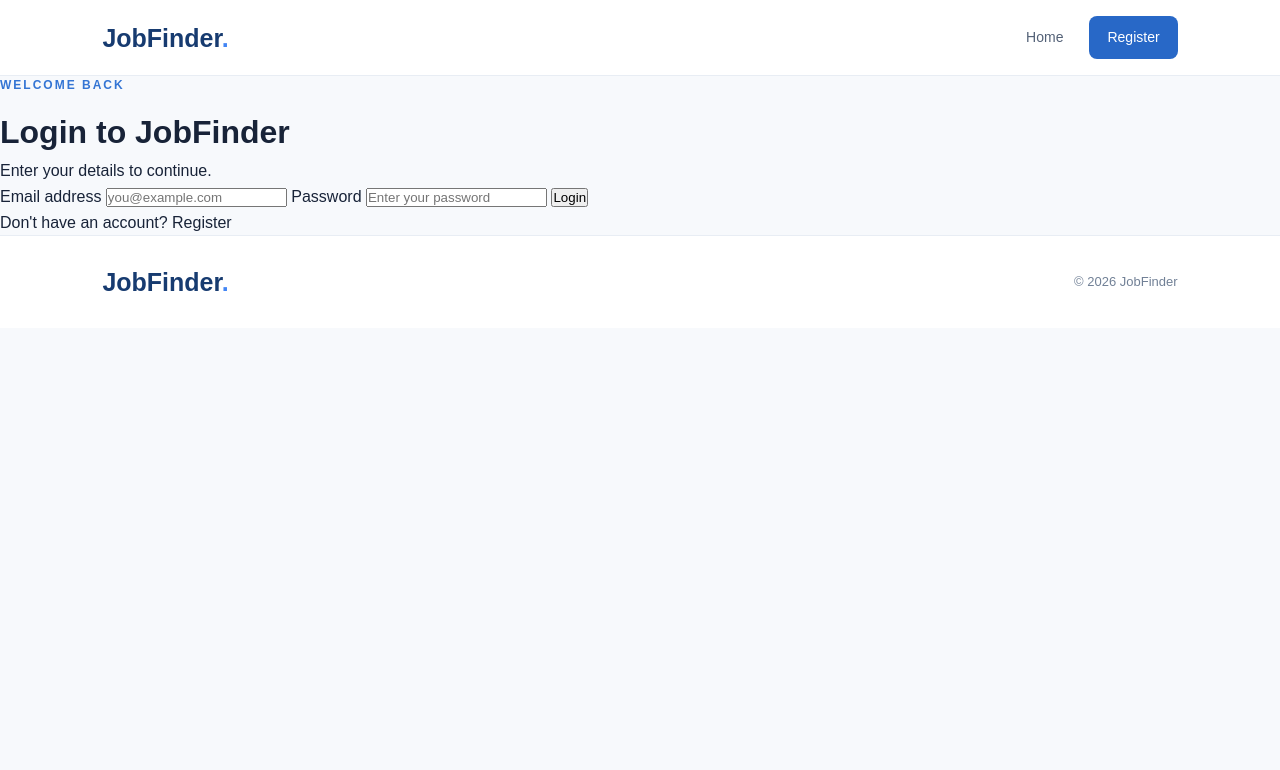
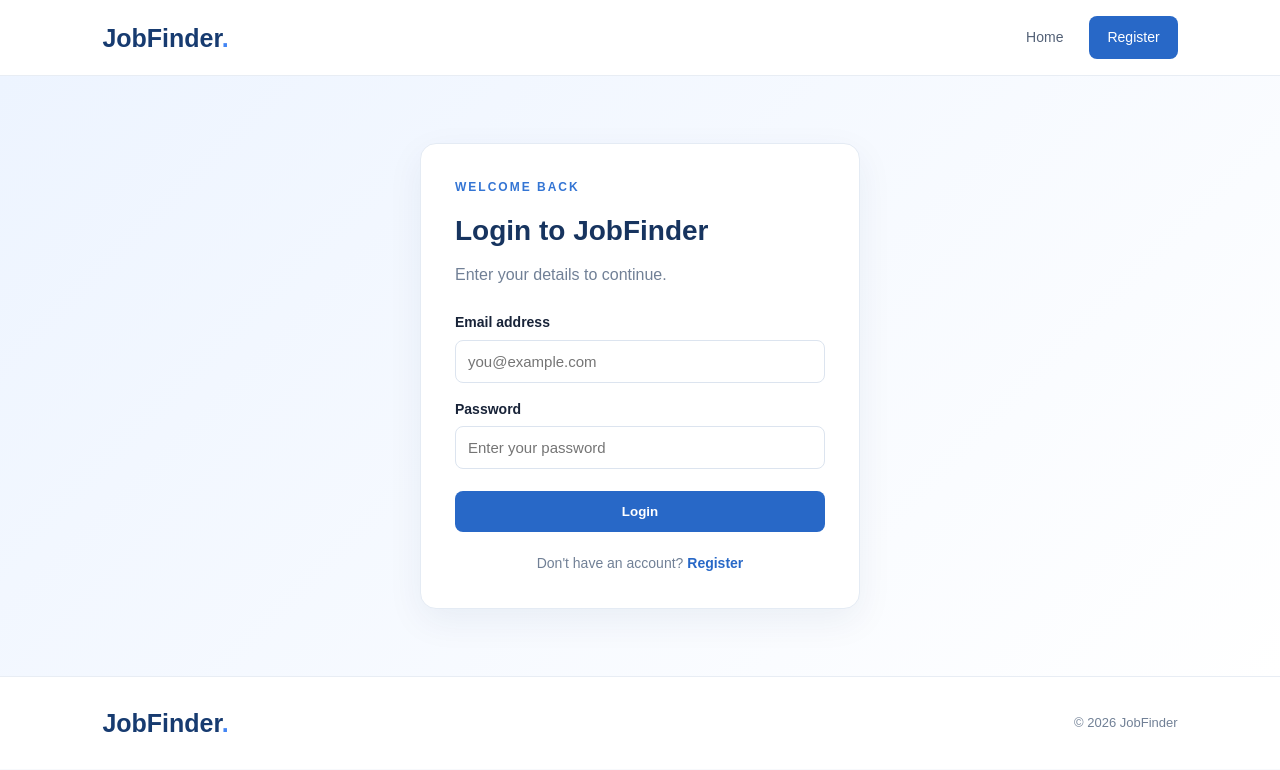
Before and after one commit to sumajabakyt-ops/JumysTapS, a plain HTML site: page login.html in a window 1280 px wide. Drawn offline with Linux system fonts and the light colour scheme.

Commit message:
Style login and registration forms

```diff
--- a/style.css
+++ b/style.css
@@ -349,3 +349,98 @@ a {
         flex-direction: column;
     }
 }
+
+/* Login and registration pages */
+
+.auth-section {
+    min-height: 75vh;
+    display: grid;
+    place-items: center;
+    padding: 48px 20px;
+    background: linear-gradient(135deg, #edf4ff, #ffffff);
+}
+
+.auth-card {
+    width: 100%;
+    max-width: 440px;
+    padding: 34px;
+    background: #ffffff;
+    border: 1px solid #e4ebf4;
+    border-radius: 16px;
+    box-shadow: 0 12px 36px #17345f10;
+}
+
+.auth-card h1 {
+    font-size: 28px;
+    color: #17345f;
+    margin-bottom: 8px;
+}
+
+.auth-description {
+    color: #718096;
+    margin-bottom: 24px;
+}
+
+.auth-card label {
+    display: block;
+    margin: 15px 0 6px;
+    font-size: 14px;
+    font-weight: 700;
+}
+
+.auth-card input,
+.auth-card select {
+    display: block;
+    width: 100%;
+    padding: 12px;
+    border: 1px solid #dce4ef;
+    border-radius: 8px;
+    font-size: 15px;
+    background: #ffffff;
+}
+
+.auth-card input:focus,
+.auth-card select:focus {
+    outline: 2px solid #9fc4ff;
+    border-color: #2868c7;
+}
+
+.auth-submit {
+    width: 100%;
+    margin-top: 22px;
+    padding: 13px;
+    background: #2868c7;
+    color: #ffffff;
+    border: none;
+    border-radius: 8px;
+    font-weight: 700;
+    cursor: pointer;
+}
+
+.auth-submit:hover {
+    background: #1b4f9c;
+}
+
+.auth-switch {
+    text-align: center;
+    margin-top: 20px;
+    color: #718096;
+    font-size: 14px;
+}
+
+.auth-switch a {
+    color: #2868c7;
+    font-weight: 700;
+}
+
+.form-message {
+    margin-top: 14px;
+    font-size: 14px;
+    color: #2868c7;
+}
+
+@media (max-width: 480px) {
+    .auth-card {
+        padding: 24px 18px;
+    }
+}
```
